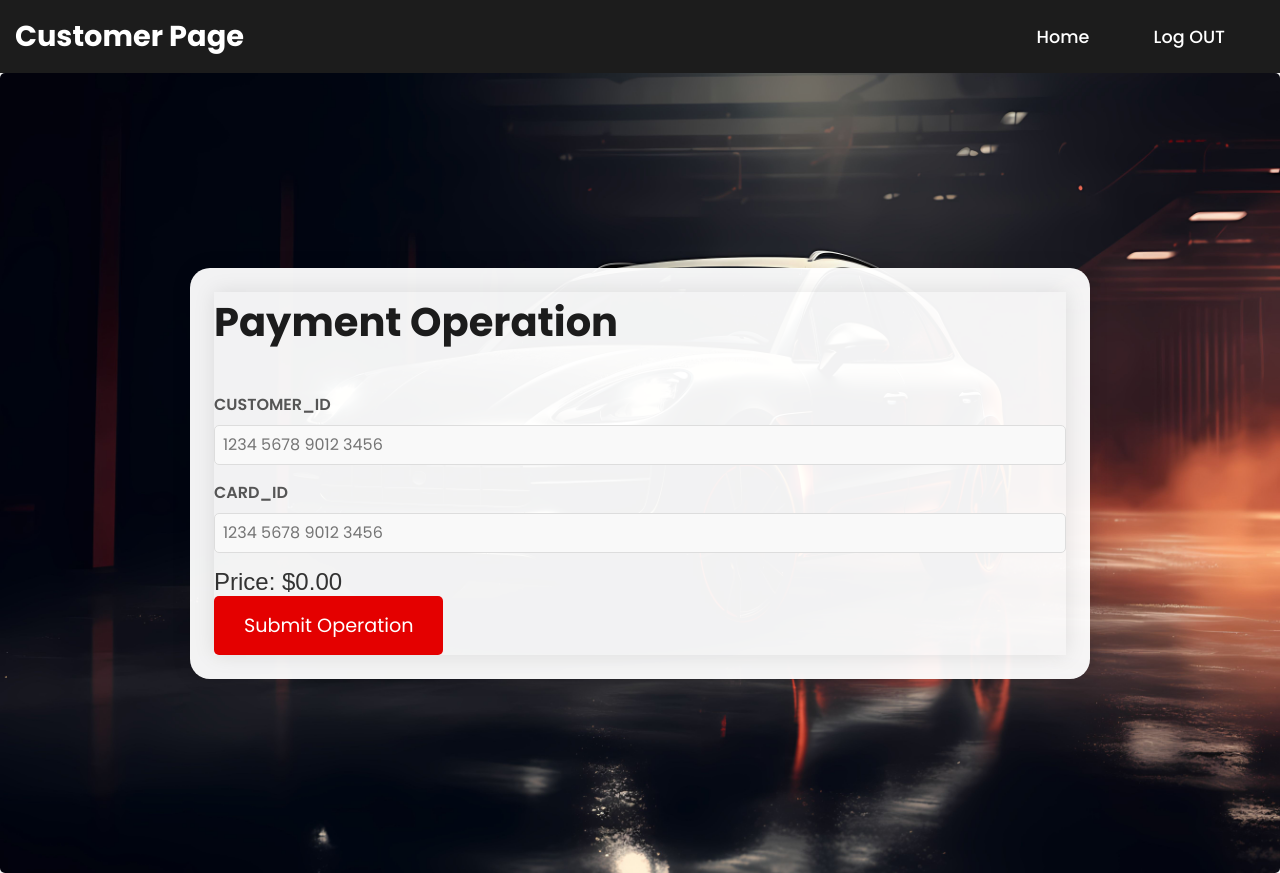
After one commit to AbdelrahmanAyman0011/Car-Rental-System, a PHP site: page /PaymentOperation.html in a window 1280 px wide. The commit adds this page. Run offline with PHP 8.4, Linux system fonts and the light colour scheme.

Commit message:
Fixed some issues , add more pages in Customer

```diff
--- a/AboutCustomer.html
+++ b/AboutCustomer.html
@@ -15,8 +15,7 @@
     <nav class="navigation">
       <ul>
         <li><a href="CustomerHome.html"><i class="fas fa-home"></i> Home</a></li>
-        <li><a href="carRegistration.html"><i class="fas fa-car"></i> Reservation</a></li>
-        <li><a href="#reservation"><i class="far fa-calendar-alt"></i> Log OUT</a></li>
+        <li><a href="index.html"><i class="far fa-calendar-alt"></i> Log OUT</a></li>
       </ul>
     </nav>
   </header>
--- a/CustomerHome.html
+++ b/CustomerHome.html
@@ -16,11 +16,11 @@
 
   <nav class="navigation">
     <ul>
-      <li><a href="index.html"><i class="fas fa-home"></i> Home</a></li>
-      <li><a href="#reservation"><i class="far fa-calendar-alt"></i> Reservation</a></li>
+      <li><a href="CustomerHome.html"><i class="fas fa-home"></i> Home</a></li>
+      <li><a href="ReserveCustomer.html"><i class="far fa-calendar-alt"></i> Reserve Car</a></li>
       <li><a href="AboutCustomer.html">About</a></li>
       <li><a href="PaymentCard.html">Payment-Card</a></li>
-      <li><a href="Signup.html">Log OUT</a></li>
+      <li><a href="index.html">Log OUT</a></li>
 
     </ul>
   </nav>
--- a/Login.html
+++ b/Login.html
@@ -3,7 +3,7 @@
 
 <head>
   <meta charset="UTF-8">
-  <title>Signin</title>
+  <title>Login</title>
   <link rel="stylesheet" href="styles.css">
   <script src="script.js"></script>
 
--- /dev/null
+++ b/PaymentOperation.html
@@ -0,0 +1,50 @@
+<!DOCTYPE html>
+<html lang="en">
+
+<head>
+    <meta charset="UTF-8">
+    <meta name="viewport" content="width=device-width, initial-scale=1.0">
+    <title>Reserve a Car</title>
+    <link rel="stylesheet" href="styles.css">
+    <script src="script.js"></script>
+</head>
+
+<body>
+<header>
+    <a href="CustomerHome.html" class="logo">Customer Page</a>
+    <nav class="navigation">
+        <ul>
+            <li><a href="CustomerHome.html"><i class="fas fa-home"></i> Home</a></li>
+            <li><a href="#reservation"><i class="far fa-calendar-alt"></i> Log OUT</a></li>
+        </ul>
+    </nav>
+</header>
+
+<section class="CustomerNav">
+    <div class="Ab-cust">
+        <div id="payment" class="payment-form">
+            <form id="paymentForm">
+
+        <div class="reservation-form">
+            <h1>Payment Operation</h1>
+            <label for="carType">CUSTOMER_ID</label>
+            <input type="text" id="cardNumber" placeholder="1234 5678 9012 3456" maxlength="16" required="">
+            <label for="carType">CARD_ID</label>
+            <input type="text" id="cardNumber" placeholder="1234 5678 9012 3456" maxlength="16" required="">
+            <div id="priceDisplay">Price: $0.00</div>
+
+            <button onclick="reserveCar()">Submit Operation</button>
+        </div>
+    </div>
+</section>
+
+<script>
+    function reserveCar() {
+        // Add logic here to handle car reservation, update price, and initiate payment process
+        alert("Car reserved! Payment process will start.");
+        // You can redirect to the payment page or perform further actions as needed
+    }
+</script>
+</body>
+
+</html>
--- a/adminHome.html
+++ b/adminHome.html
@@ -20,8 +20,7 @@
         <li><a href="carRegistration.html"><i class="fas fa-car"></i> Car Registration</a></li>
         <li><a href="#reservation"><i class="far fa-calendar-alt"></i> Reservation</a></li>
         <li><a href="reports.html"><i class="fas fa-chart-bar"></i> Reports</a></li>
-        <li><a href="Login.html">Login</a></li>
-        <li><a href="Signup.html">Sign Up</a></li>
+        <li><a href="index.html">Log-OUT</a></li>
       </ul>
     </nav>
   </header>
--- a/carRegistration.html
+++ b/carRegistration.html
@@ -17,7 +17,7 @@
     <nav class="navigation">
       <ul>
         <li><a href="adminHome.html"><i class="fas fa-home"></i> Home</a></li>
-        <li><a href="#reservation"><i class="far fa-calendar-alt"></i> Reservation</a></li>
+        <li><a href="index.html"><i class="far fa-calendar-alt"></i> Log-OUT</a></li>
       </ul>
     </nav>
   </header>
--- a/index.html
+++ b/index.html
@@ -9,7 +9,7 @@
 </head>
 <body>
   <header>
-    <a href="index.html" class="logo">Car Rental</a>
+    <a href="index.html" class="logo">CAR RENTAL SYSTEM </a>
 
     <nav class = "navigation">
       <ul>
--- a/styles.css
+++ b/styles.css
@@ -18,18 +18,25 @@
   padding: 10px 50px;
   /* Adjust the padding to your desired fixed size */
 }
+:root {
+  --primary-color:#1C1C1C;
+  --secondary-color: #E40000;
+  --background-color: #F2F2F2;
+}
+
 
 .navigation a {
-  color: rgb(255, 255, 255);
+  color: white;
   text-decoration: none;
   font-size: 1.1em;
   font-weight: 500;
-  padding-left: 20px;
-  /* Adjust the padding to your desired fixed size */
+  padding: 10px 20px;
+  border-radius: 5px;
+  transition: background-color 0.3s ease;
 }
 
 .navigation a:hover {
-  color: rgb(80, 80, 167);
+  background-color: var(--secondary-color);
 }
 
 nav ul {
@@ -224,8 +229,10 @@
   justify-content: center;
   align-items: center;
   min-height: 100vh;
-  background-color: #f0f0f0;
-  /* Background color for the entire page */
+  background-color: #f0f0f0; /* Background color for the entire page */
+  margin: 20px;
+  padding: 20px;
+  border-radius: 5px;
 }
 
 .sign_background {
@@ -261,53 +268,93 @@
   box-shadow: 0 0 10px rgba(0, 0, 0, 0.1);
   color: #f4f4f4;
 }
-
-.payment-section {
-  background-color: #f0f0f0;
-  padding: 50px 0;
-  text-align: center;
+.payment-form {
+  box-shadow: 0 0 20px rgba(0, 0, 0, 0.1);
 }
 
-.payment-section h2 {
-  color: #333;
+.payment-form h2 {
+  font-size: 2em;
+  color: var(--primary-color);
   margin-bottom: 20px;
 }
 
-.payment-section p {
+.payment-form label {
+  margin-bottom: 8px;
   font-size: 1.2em;
+  font-weight: 600;
   color: #555;
-  margin-bottom: 30px;
+  display: block;
 }
 
-.payment-button {
-  background-color: #007bff;
+.payment-form input {
+  height: 45px;
+  width: 100%;
+  outline: none;
+  font-size: 16px;
+  border-radius: 5px;
+  padding: 12px;
+  border: 1px solid #ddd;
+  background-color: #f9f9f9;
+  transition: border-color 0.3s ease, background-color 0.3s ease;
+  box-sizing: border-box;
+}
+
+.payment-form input:focus {
+  border-color: #9b59b6;
+  background-color: #fff;
+}
+
+.payment-form button {
+  background-color: var(--secondary-color);
   color: white;
   padding: 15px 30px;
-  text-decoration: none;
+  border: none;
   border-radius: 5px;
   font-size: 1.2em;
   transition: background-color 0.3s ease;
+  cursor: pointer;
 }
 
-.payment-button:hover {
-  background-color: #0056b3;
+.payment-form button:hover {
+  background-color: #27ae60;
 }
+
+/* Button styles */
+button {
+  background-color: var(--secondary-color);
+  color: white;
+  padding: 15px 30px;
+  border: none;
+  border-radius: 5px;
+  font-size: 1.2em;
+  transition: background-color 0.3s ease;
+  cursor: pointer;
+}
+
+button:hover {
+  background-color: #27ae60; /* Darker shade for hover effect */
+}
+
+/* Add transitions for smoother effects */
+.transition {
+  transition: all 0.3s ease;
+}
+
 
 .Ab-cust {
   max-width: 900px;
   width: 100%;
   margin: 10px auto;
   padding: 24px;
-  background-color: rgba(255, 255, 255, 0.8); /* Background color for the section */
-  border-radius: 20px; /* Border radius for rounded corners */
-  box-shadow: 0 0 10px rgba(183, 73, 73, 0.1); /* Box shadow for a subtle lift */
-  color: #333; /* Text color */
+  background-color: rgba(255, 255, 255, 0.95); /* Slightly transparent background */
+  border-radius: 20px;
+  box-shadow: 0 0 20px rgba(0, 0, 0, 0.1);
 }
 
 .Ab-cust h1 {
   margin-bottom: 40px;
-  font-size: 3em;
-  /* Additional styles for the heading within Ab-cust */
+  font-size: 2.5em;
+  color: var(--primary-color);
 }
 
 .signRegist {
@@ -354,10 +400,31 @@
   box-sizing: border-box; /* Ensure padding and border are included in width */
 }
 
-.form-group input:focus,
 .form-group select:focus {
   border-color: #9b59b6;
   background-color: #fff;
+}
+#priceDisplay {
+  font-family: 'payment-card-font', sans-serif;
+  /* Replace 'payment-card-font' with the actual font family used for payment cards */
+  font-size: 1.5em; /* Adjust the font size as needed */
+}
+
+.reservation-form {
+  font-family: 'payment-card-font', sans-serif;
+  /* Replace 'payment-card-font' with the actual font family used for payment cards */
+}
+
+/* You can adjust the font-size property in the following rules as needed */
+.reservation-form h2 {
+  font-size: 2em;
+}
+
+.reservation-form label,
+.reservation-form select,
+.reservation-form input,
+.reservation-form button {
+  font-size: 1em;
 }
 
 select {
@@ -461,6 +550,79 @@
 }
 }
 
+@media (max-width: 459px) {
+  .container .content .category {
+    flex-direction: column;
+  }
+}
+
+/* Animation Styles */
+
+@keyframes zoomInOut {
+  0% {
+    transform: scale(1);
+  }
+
+  100% {
+    transform: scale(1.1);
+  }
+}
+
+
+.inline-labels label {
+  margin-right: 2;
+  margin-bottom: 53px;
+}
+}
+
+.reservation-form label {
+  display: block;
+  margin-bottom: 8px;
+  font-size: 1.2em;
+  color: #555;
+}
+
+.reservation-form select,
+.reservation-form input {
+  width: 100%;
+  height: 40px;
+  margin-bottom: 15px;
+  padding: 8px;
+  border-radius: 5px;
+  border: 1px solid #ddd;
+  background-color: #f9f9f9;
+}
+
+.reservation-form button {
+  background-color: var(--secondary-color);
+  color: white;
+  padding: 15px 30px;
+  border: none;
+  border-radius: 5px;
+  font-size: 1.2em;
+  transition: background-color 0.3s ease;
+  cursor: pointer;
+}
+
+.reservation-form button:hover {
+  background-color: #27ae60;
+}
+
+/* Button styles */
+button {
+  background-color: var(--secondary-color);
+  color: white;
+  padding: 15px 30px;
+  border: none;
+  border-radius: 5px;
+  font-size: 1.2em;
+  transition: background-color 0.3s ease;
+  cursor: pointer;
+}
+
+button:hover {
+  background-color: #27ae60; /* Darker shade for hover effect */
+}
 
 
 .report {
@@ -904,12 +1083,13 @@
 
 /* Reset default margin and padding */
 body {
-  font-family: Arial, sans-serif;
-  line-height: 1.6;
-  background-color: #f4f4f4;
-  color: #333333;
+  font-family: "Poppins", sans-serif;
   margin: 0;
   padding: 0;
+  box-sizing: border-box;
+  scroll-behavior: smooth;
+  background-color: var(--background-color);
+  color: #333; /* Default text color */
 }
 
 /* Styles for h1 */
@@ -936,8 +1116,12 @@
 
 /* Style for the header */
 header {
+  background-color: var(--primary-color);
   color: white;
-  padding: 10px;
+  padding: 15px;
+  display: flex;
+  justify-content: space-between;
+  align-items: center;
 }
 
 /* Styling for sections */
```
Also changed, not shown: other parts of styles.css (+67 -31 lines), AvailableCarsCust.html (added, +32 -0 lines), PaymentCard.html (+9 -26 lines), ReserveCustomer.html (+8 -6 lines), imgs/ad2min.png (added), imgs/admin2.jpg (deleted), imgs/icon.png (added), imgs/main.gif (added), 4 other files. Lines whose indentation alone changed are shown as unchanged.
